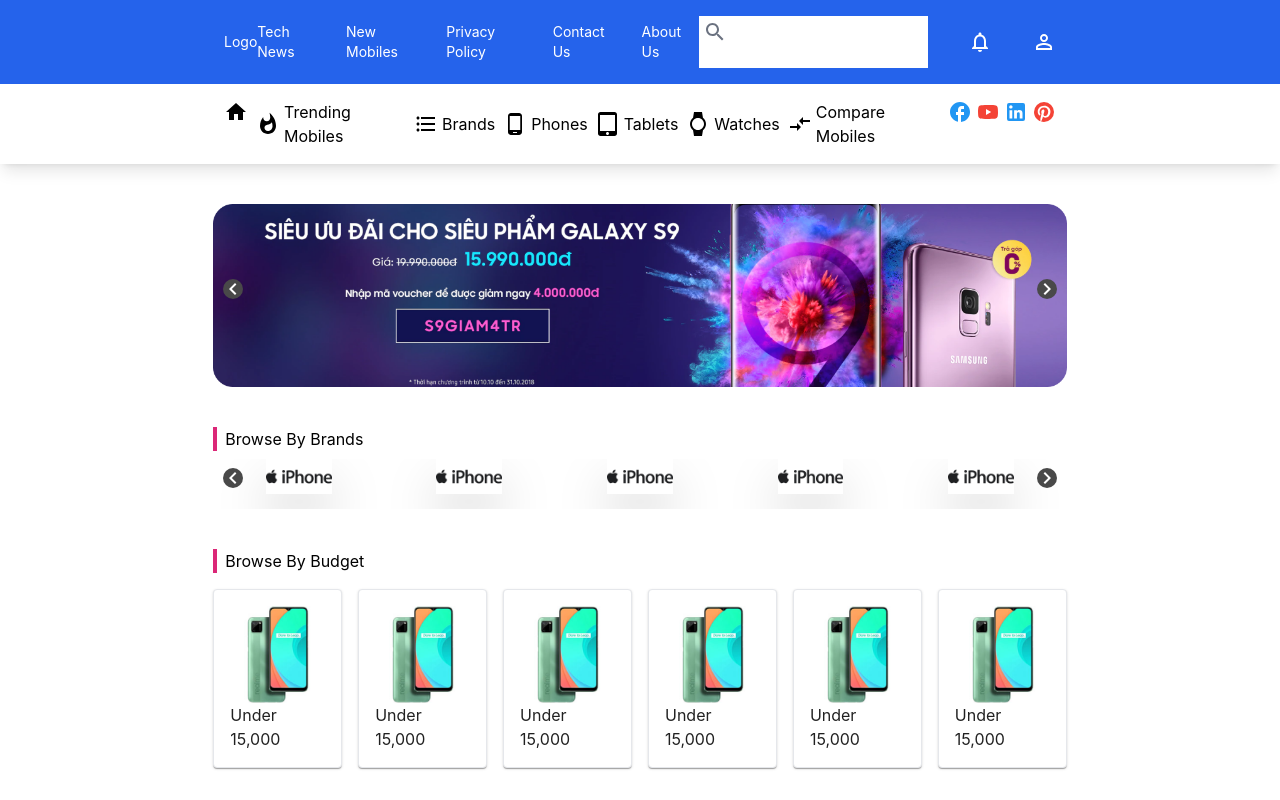
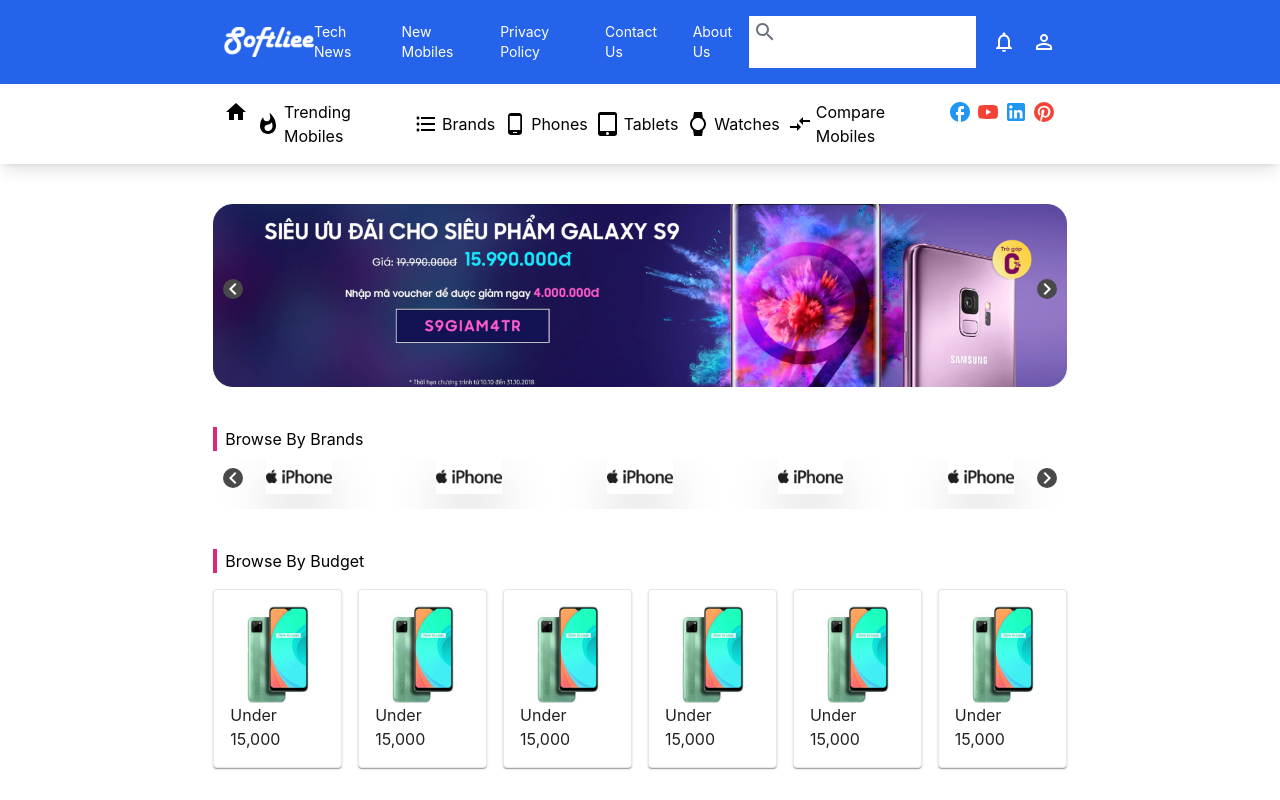
Before and after one commit to TheAli711/responsive-mobiles-website, a React (Create React App) app: page / in a window 1280 px wide. Shown: the top 800 px of the page. Built offline with nearby package versions, Linux system fonts and the light colour scheme.

Commit message:
logo added

```diff
--- a/src/components/Footer/Footer.js
+++ b/src/components/Footer/Footer.js
@@ -13,7 +13,7 @@ function Footer() {
         <div className="col-span-8 flex flex-col gap-8">
           <div className="flex flex-col xl:grid xl:grid-cols-5 xl:pt-8 gap-2 xl:mb-12">
             <div className="hidden xl:flex flex-col gap-2">
-              <div className="text-2xl">Logo</div>
+              <img src="/assets/images/web-logo.png" width={100} alt="" />
               <div>
                 Lorem ipsum dolor sit, amet consectetur adipisicing elit.
                 Blanditiis nesciunt molestias, nisi consequu et voluptate
--- a/src/components/Navbar/Navbar.js
+++ b/src/components/Navbar/Navbar.js
@@ -15,7 +15,7 @@ function Navbar() {
       <div className="hidden xl:grid grid-cols-12 text-sm">
         <div className="col-span-2"></div>
         <div className="col-span-8 flex justify-between items-center">
-          <div>Logo</div>
+        <img width={90} src="/assets/images/web-logo.png" alt="" />
           <div className="flex gap-5 items-center">
             <div>Tech News</div>
             <div>New Mobiles</div>
@@ -23,7 +23,7 @@ function Navbar() {
             <div>Contact Us</div>
             <div>About Us</div>
           </div>
-          <div className="flex justify-between gap-10 items-center">
+          <div className="flex justify-between gap-4 items-center">
             <div className="bg-white text-gray-500 p-1">
               <SearchOutlined />
               <input type="text" className="focus:outline-0" />
@@ -48,7 +48,7 @@ function Navbar() {
             {isMobNavOpen ? <CloseIcon /> : <MenuIcon />}
           </IconButton>
         </div>
-        <div>Logo</div>
+        <img src="/assets/images/web-logo.png" alt="" />
         <div className="flex items-center gap-4">
           <div className="">
             {isMobSearchOpen ? (
```
Also changed, not shown: public/assets/images/web-logo.png (added).
